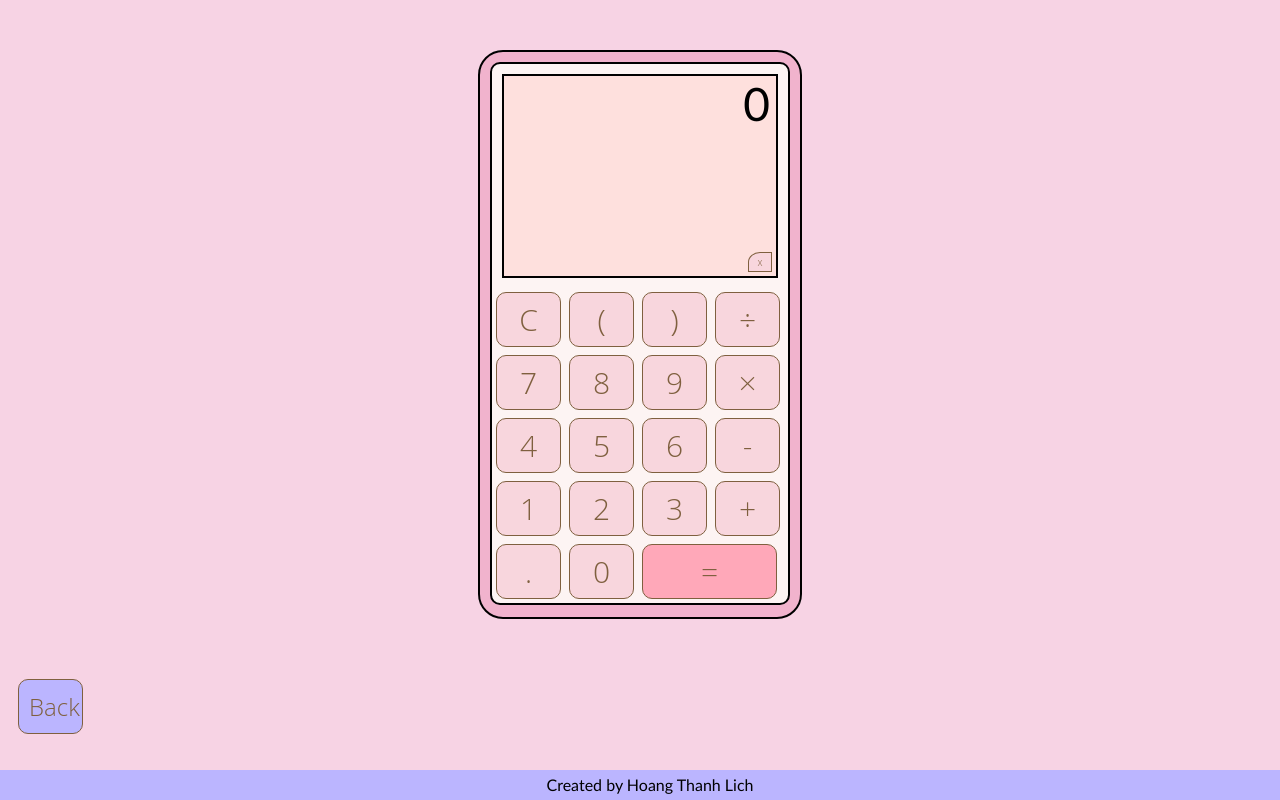
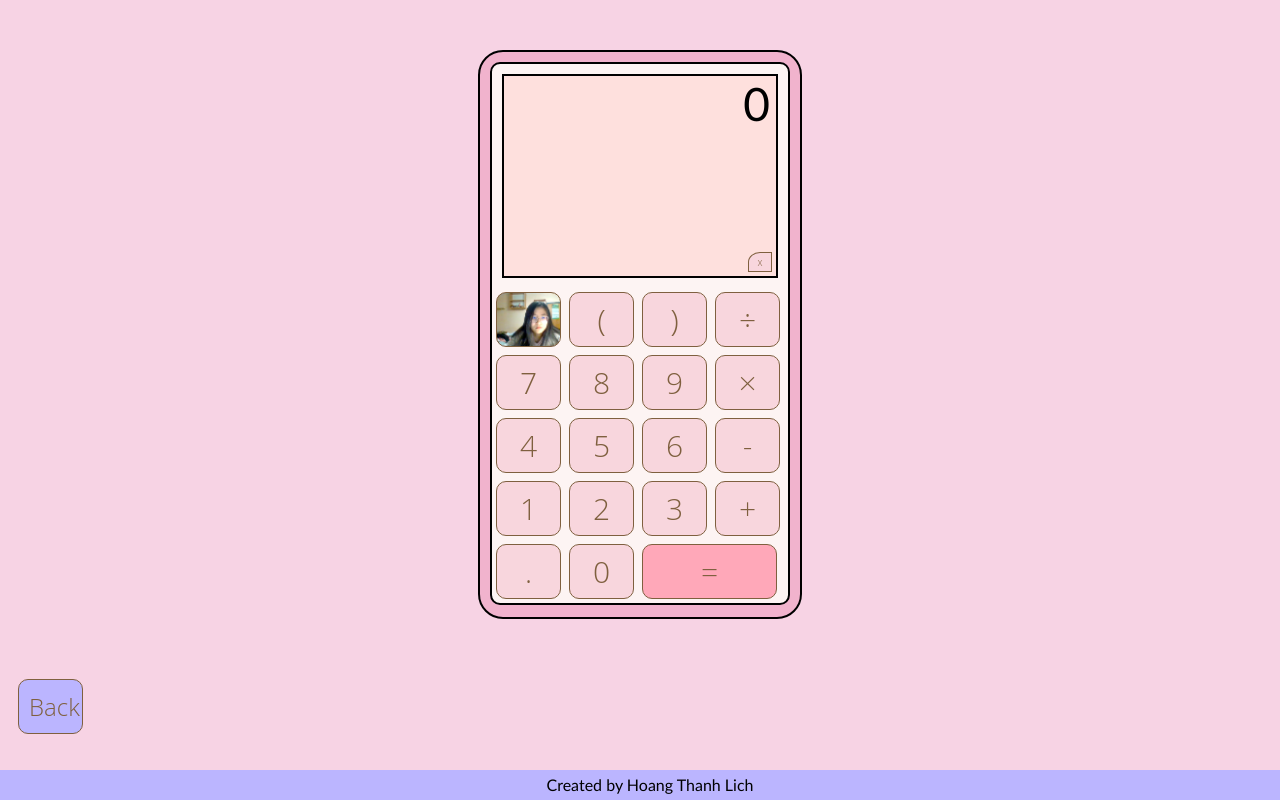
Before and after one commit to Helious12/Helious12.github.io, a plain HTML site: page calc/index.html in a window 1280 px wide. In both pictures the pointer is over the button 528 px from the left and 319 px from the top of the page. Drawn offline with Linux system fonts and the light colour scheme.

Commit message:
Update style.css

```diff
--- a/calc/style.css
+++ b/calc/style.css
@@ -154,7 +154,7 @@ footer {
     left: 0;
 }
 
-.a1:active {
+.a1:hover {
     background-image: url(./Pha.jpg);
     background-size: 60px;
     background-size: cover;
```
